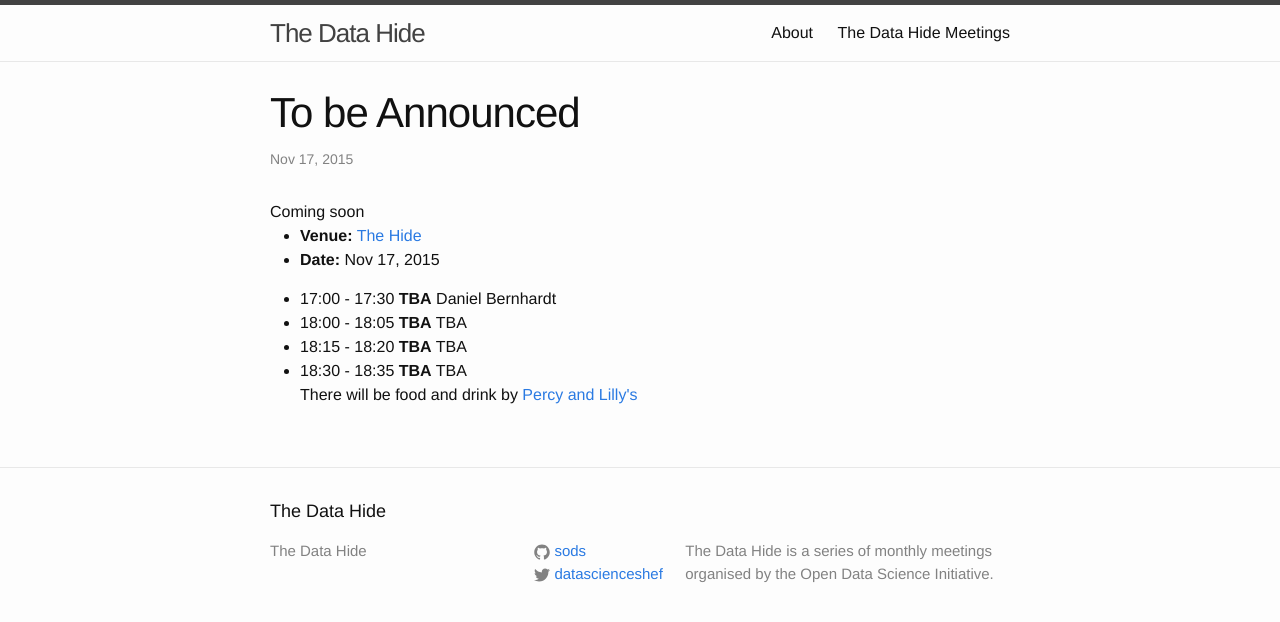
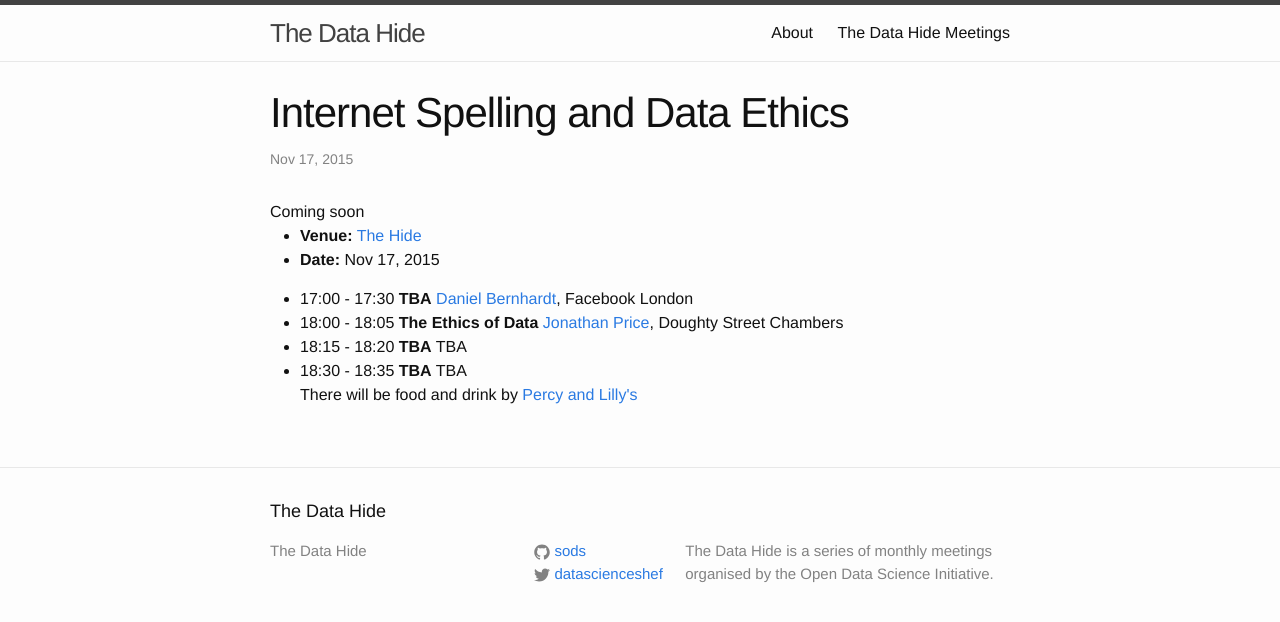
Before and after one commit to sods/datahide, a Jekyll site: the page built from _posts/2015-11-17-facebook-spelling-data-ethics.md, in a window 1280 px wide. Shown: the top 622 px of the page. Built offline with Jekyll 4.4.1, drawn with Linux system fonts in a browser that asks for light colours.

Commit message:
Add draft for meeting on 17th

```diff
--- a/_posts/2015-11-17-TBA.md
+++ b/_posts/2015-11-17-facebook-spelling-data-ethics.md
@@ -1,6 +1,6 @@
 ---
 layout: datahide
-title:  "To be Announced"
+title:  "Internet Spelling and Data Ethics"
 tagline: Coming soon
 venue: "[The Hide](https://www.facebook.com/TheHideS3)"
 date: 2015-11-17 17:00
@@ -9,12 +9,12 @@ talks:
 - start: "17:00"
   end: "17:30"
   title: "TBA"
-  speaker: "Daniel Bernhardt"
+  speaker: "[Daniel Bernhardt](https://www.facebook.com/alone.on.a.hill), Facebook London"
   type: invited
 - start: "18:00"
   end: "18:05"
-  title: "TBA"
-  speaker: "TBA"
+  title: "The Ethics of Data"
+  speaker: "[Jonathan Price](http://www.doughtystreet.co.uk/barristers/profile/jonathan-price), Doughty Street Chambers"
   type: lighting
 - start: "18:15"
   end: "18:20"
```
